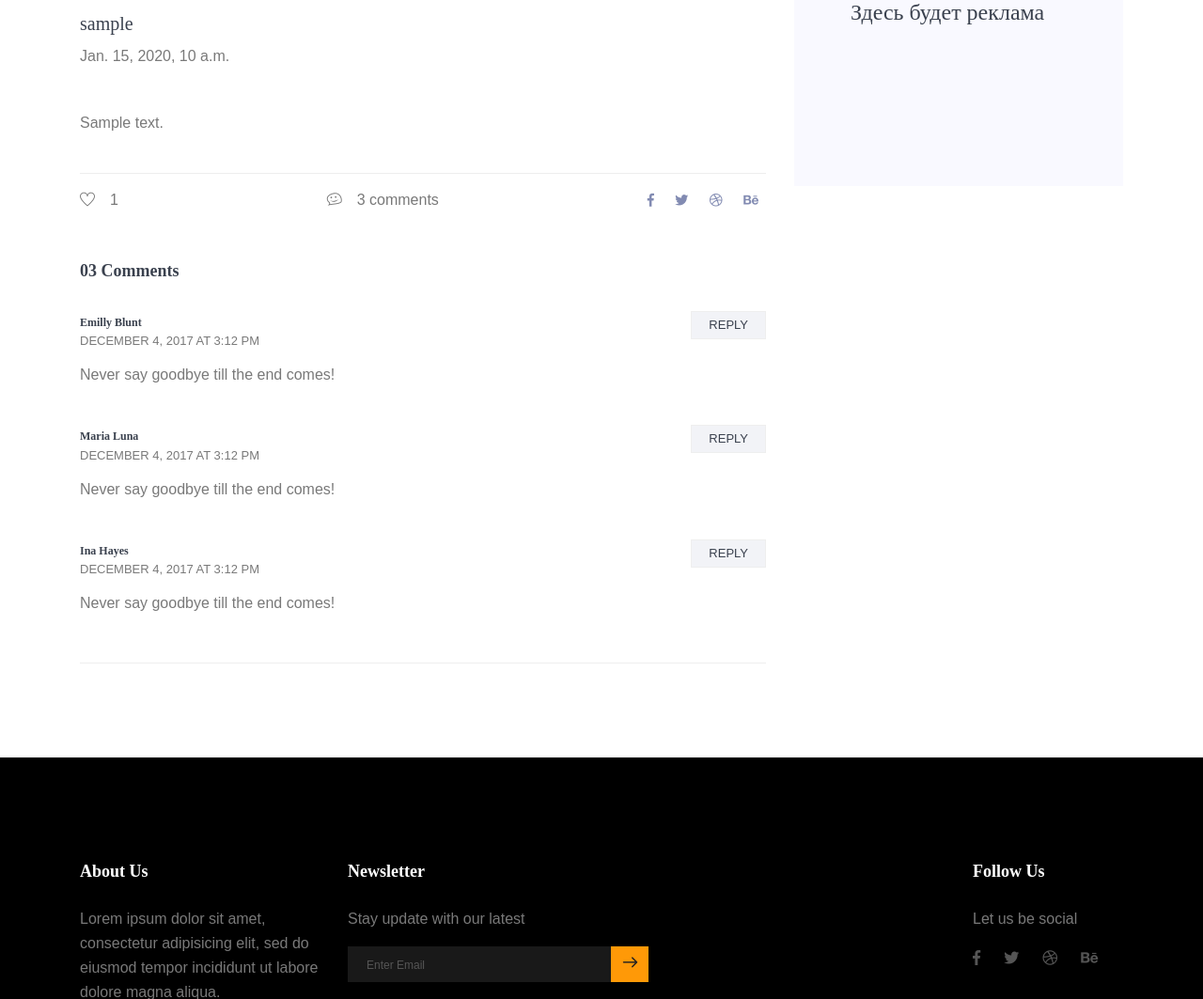
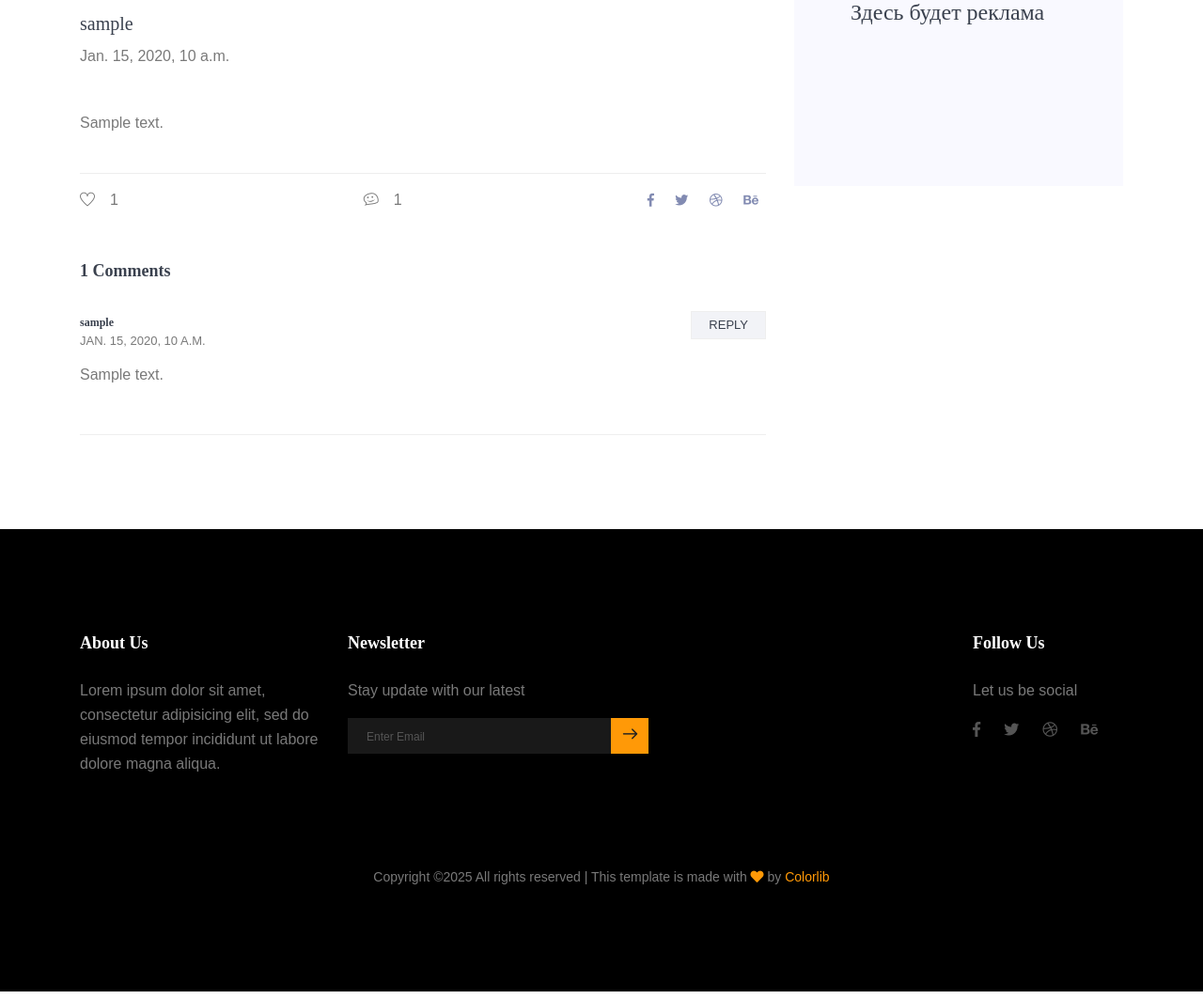
Before and after one commit to Andrey9045/website_layout_backend, a Django app: a page that uses templates/blog-details.html in a window 1280 px wide. Shown: the part 970-2033 px from the top of the page at 94% size. Run offline with Django 3.2, Linux system fonts and the light colour scheme; tables that the repository leaves empty hold one stand-in row (values such as "Sample post"); grey boxes marked "Sample" are stand-in pictures; parts of the project's set-up code (start-up, migrations or seed data) failed here and were passed over; some libraries are stand-ins or nearby versions.

Commit message:
add comments to post page.

```diff
--- a/templates/blog-details.html
+++ b/templates/blog-details.html
@@ -68,7 +68,7 @@
           <div class="col-lg-8">
             <div class="main_blog_details">
             {% if post.image_url %}
-              <img class="img-fluid" src="{{post.image_url}" alt="">
+              <img class="img-fluid" src="{{post.image_url}}" alt="">
             {% else %}
               <img class="img-fluid" src="{% static 'img/banner/blog.png' %}" alt="">
             {% endif %}
@@ -86,7 +86,7 @@
               <p>{{post.text}}</p>
               <div class="news_d_footer flex-column flex-sm-row">
                 <a href="#"><span class="align-middle mr-2"><i class="ti-heart"></i></span>{{post.likes_amount}}</a>
-                <a class="justify-content-sm-center ml-sm-auto mt-sm-0 mt-2" href="#"><span class="align-middle mr-2"><i class="ti-themify-favicon"></i></span>3 comments</a>
+                <a class="justify-content-sm-center ml-sm-auto mt-sm-0 mt-2" href="#"><span class="align-middle mr-2"><i class="ti-themify-favicon"></i></span>{{post.comments|length}}</a>
                 <div class="news_socail ml-sm-auto mt-sm-0 mt-2">
                   <a href="#"><i class="fab fa-facebook-f"></i></a>
                   <a href="#"><i class="fab fa-twitter"></i></a>
@@ -98,15 +98,16 @@
 
 
             <div class="comments-area">
-              <h4>03 Comments</h4>
+              <h4>{{post.comments|length}} Comments</h4>
+            {% for comment in post.comments%}
               <div class="comment-list">
                 <div class="single-comment justify-content-between d-flex">
                   <div class="user justify-content-between d-flex">
                     <div class="desc">
-                      <h5><a href="#">Emilly Blunt</a></h5>
-                      <p class="date">December 4, 2017 at 3:12 pm </p>
+                      <h5><a href="#">{{comment.author}}</a></h5>
+                      <p class="date">{{comment.published_at}} </p>
                       <p class="comment">
-                          Never say goodbye till the end comes!
+                          {{comment.text}}
                       </p>
                     </div>
                   </div>
@@ -115,38 +116,7 @@
                   </div>
                 </div>
               </div>
-              <div class="comment-list">
-                <div class="single-comment justify-content-between d-flex">
-                  <div class="user justify-content-between d-flex">
-                    <div class="desc">
-                      <h5><a href="#">Maria Luna</a></h5>
-                      <p class="date">December 4, 2017 at 3:12 pm </p>
-                      <p class="comment">
-                          Never say goodbye till the end comes!
-                      </p>
-                    </div>
-                  </div>
-                  <div class="reply-btn">
-                          <a href="" class="btn-reply text-uppercase">reply</a>
-                  </div>
-                </div>
-              </div>
-              <div class="comment-list">
-                <div class="single-comment justify-content-between d-flex">
-                  <div class="user justify-content-between d-flex">
-                    <div class="desc">
-                      <h5><a href="#">Ina Hayes</a></h5>
-                      <p class="date">December 4, 2017 at 3:12 pm </p>
-                      <p class="comment">
-                          Never say goodbye till the end comes!
-                      </p>
-                    </div>
-                  </div>
-                  <div class="reply-btn">
-                          <a href="" class="btn-reply text-uppercase">reply</a>
-                  </div>
-                </div>
-              </div>
+            {% endfor %}
             </div>
           </div>
 
```
